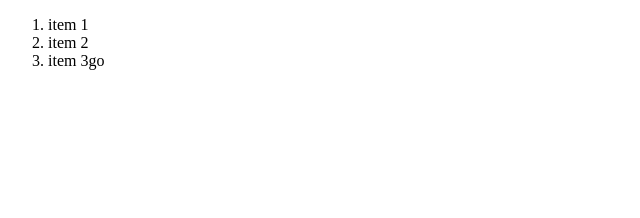
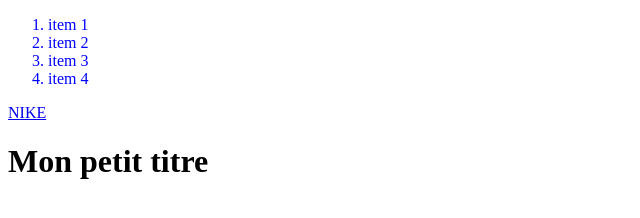
Before and after one commit to moherault/moherault, a plain HTML site: page index.html in a window 1280 px wide. Shown: the whole page, without its empty margins (0-640 px from the left). Drawn offline with Linux system fonts and the light colour scheme.

Commit message:
ajout items 4

```diff
--- a/index.html
+++ b/index.html
@@ -6,12 +6,19 @@
     <meta name="viewport" content="width=device-width, initial-scale=1.0">
     <title>Document</title>
 </head>
+<link rel="stylesheet" href="style.css">
 <body>
     <ol>
         <li>item 1</li>
         <li>item 2</li>
-        <li>item 3go</li>
+        <li>item 3</li>
+        <li>item 4</li>
     </ol>
+
+    <a href="https://www.nike.com/fr/">NIKE</a>
+    <h1>Mon petit titre</h1>
+
+
 
 </body>
 </html>
--- /dev/null
+++ b/style.css
@@ -0,0 +1,3 @@
+ol{
+    color: blue;
+}
```
